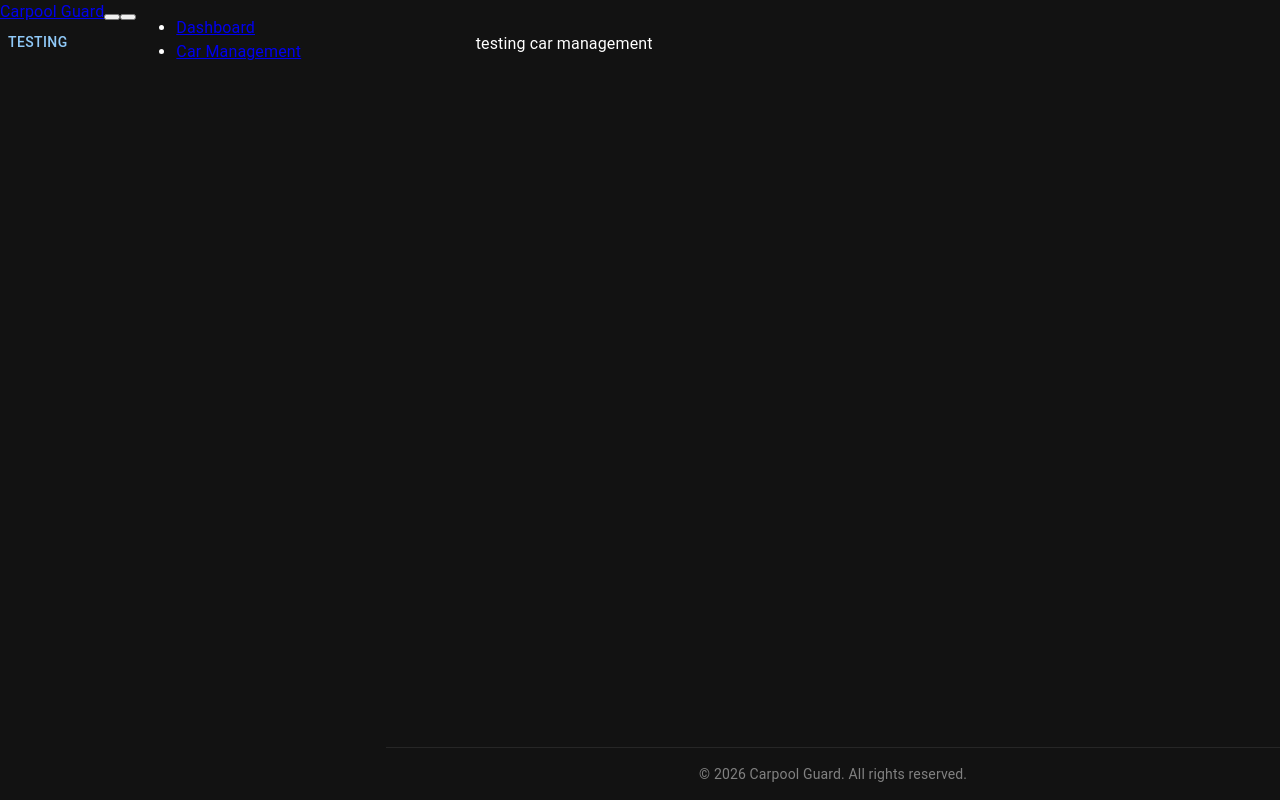
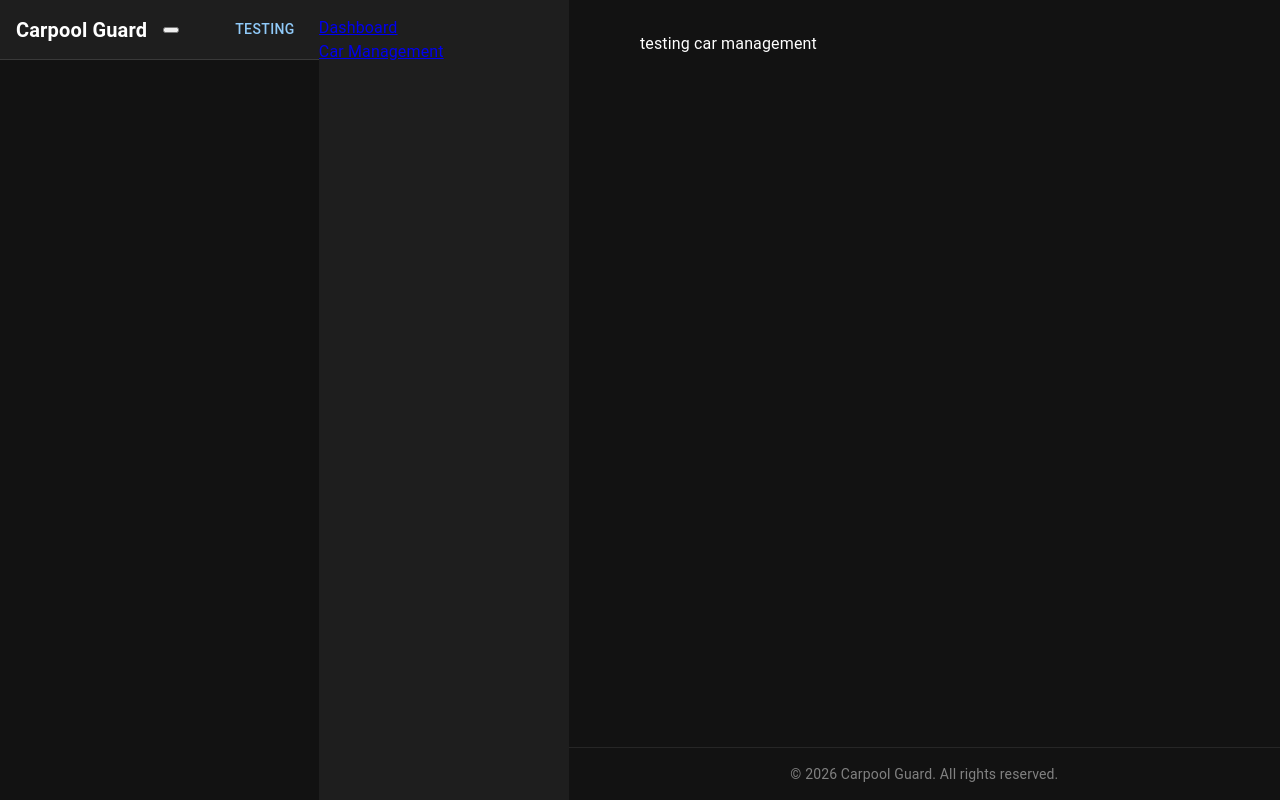
Before and after one commit to ozzycat/carpool-guard, a React (Vite) app in the folder client/: page /cars in a window 1280 px wide. Built offline with nearby package versions, Linux system fonts and the light colour scheme; sample sign-in values are in the browser's storage.

Commit message:
getting navigation stuff vaguely visible

```diff
--- a/client/src/styles/global.scss
+++ b/client/src/styles/global.scss
@@ -57,10 +57,24 @@
 .layout-sidebar {
     width: 250px;
     transition: transform 0.3s ease;
+    background: var(--color-bg-paper);
+    padding: 1rem 0;
+    display: flex;
+    flex-direction: column;
+    transition: transform 0.3s ease;
 }
 
 .layout-static-inactive .layout-sidebar {
     transform: translateX(-100%);
+}
+
+.layout-overlay-active .layout-sidebar, .layout-mobile-active .layout-sidebar {
+    position: fixed;
+    top: 0;
+    left: 0;
+    height: 100%;
+    transform: translateX(0);
+    z-index: 1000;
 }
 
 .layout-overlay-active .layout-sidebar {
@@ -72,3 +86,77 @@
     position: fixed;
     transform: translateX(0);
 }
+
+/* Topbar styling */
+.layout-topbar {
+    height: 60px;
+    background: var(--color-bg-paper);
+    display: flex;
+    align-items: center;
+    padding: 0 1rem;
+    border-bottom: 1px solid var(--mui-divider-color);
+    gap: 1rem;
+    position: sticky;
+    top: 0;
+    z-index: 900;
+}
+
+.layout-topbar-logo {
+    font-size: 1.25rem;
+    font-weight: 600;
+    color: var(--color-text-primary);
+    text-decoration: none;
+}
+
+.layout-topbar-menu-button {
+    background: none;
+    border: none;
+    color: var(--color-text-primary);
+    font-size: 1.5rem;
+    cursor: pointer;
+    padding: 0.5rem;
+    border-radius: 6px;
+    transition: background 0.2s ease;
+}
+
+.layout-topbar-button:hover {
+    background: var(--color-bg-hover);
+}
+
+/* Sidebar styling */
+.layout-menu {
+    list-style: none;
+    padding: 0;
+    margin: 0;
+}
+
+.layout-menu li {
+    margin: 0;
+}
+
+.layout-menu-link {
+    display: flex;
+    align-items: center;
+    gap: 0.75rem;
+    padding: 0.75rem 1.5rem;
+    color: var(--color-text-primary);
+    text-decoration: none;
+    transition: background 0.2s ease, color 0.2s ease;
+    font-size: 0.95rem;
+    border-radius: 6px;
+}
+
+.layout-menu-link i {
+    font-size: 1.25rem;
+}
+
+.layout-menu-link:hover {
+    background: rgba(255, 255, 255, 0.08);
+    color: var(--color-primary-main);
+}
+
+.active-menu-link {
+    background: rgba(255, 255, 255, 0.12);
+    color: var(--color-primary-main);
+    font-weight: 500;
+}
```
